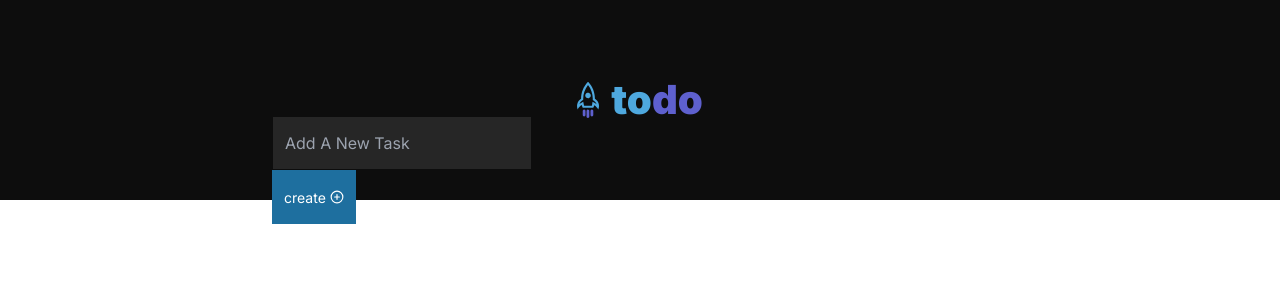
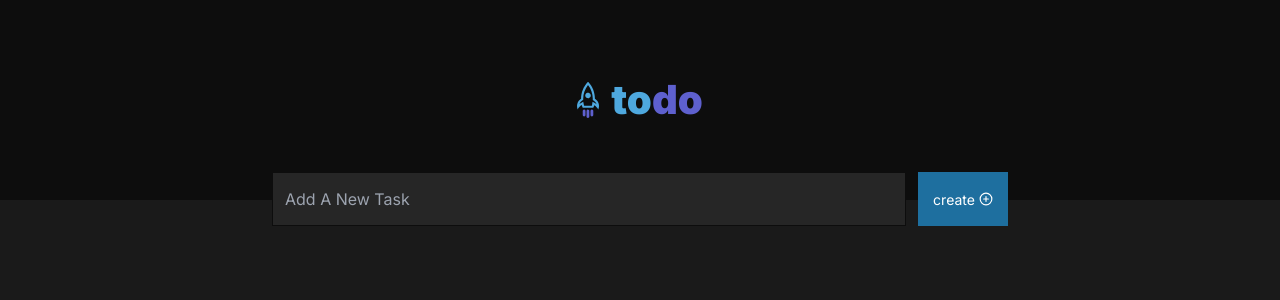
Before and after one commit to Ben-Tewfik/todo_list, a Next.js app: page / in a window 1280 px wide. Shown: the top 300 px of the page. Built offline with nearby package versions, Linux system fonts and the light colour scheme.

Commit message:
center the form in the middle of the screen

```diff
--- a/src/pages/index.js
+++ b/src/pages/index.js
@@ -5,7 +5,7 @@ import Image from "next/image";
 const inter = Inter({ subsets: ["latin"] });
 export default function Home() {
   return (
-    <section className={`${inter.className} relative`}>
+    <section className={`${inter.className} bg-gray600`}>
       {/* title */}
       <div className="bg-gray700 h-[200px] flex justify-center items-center">
         <h1 className="text-darkPurple text-center text-[40px] font-black flex justify-center items-center">
@@ -14,15 +14,18 @@ export default function Home() {
         </h1>
       </div>
       {/* list */}
-      <div>
+      <div
+        className="w-[90vw] max-w-[736px] mx-auto relative"
+        style={{ height: "calc(100vh - 200px)" }}
+      >
         {/* form */}
-        <form className="absolute left-1/2 -translate-x-1/2 -bottom-6 w-[90vw] max-w-[736px]">
+        <form className="absolute left-1/2 -translate-x-1/2 -top-7 w-full flex justify-center items-center gap-3">
           <input
             type="text"
             placeHolder="add a new task"
-            className="bg-gray500 h-[54px] p-3 text-gray300 capitalize border border-gray700"
+            className="bg-gray500 h-[54px] p-3 text-gray300 grow capitalize border border-gray700"
           />
-          <button className="bg-darkblue h-[54px] text-white px-3 text-[14px] flex justify-center items-center gap-1">
+          <button className="bg-darkblue h-[54px] text-white px-3 basis-[90px] text-[14px] flex justify-center items-center gap-1 focus-visible:outline-none">
             create
             <FiPlusCircle />
           </button>
```
